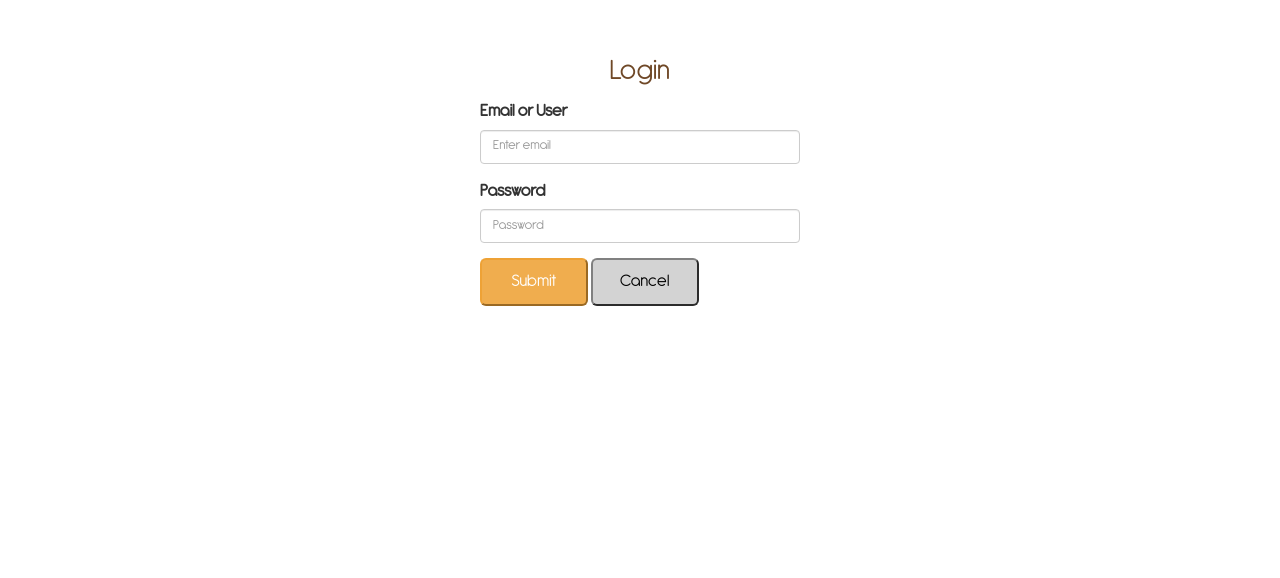
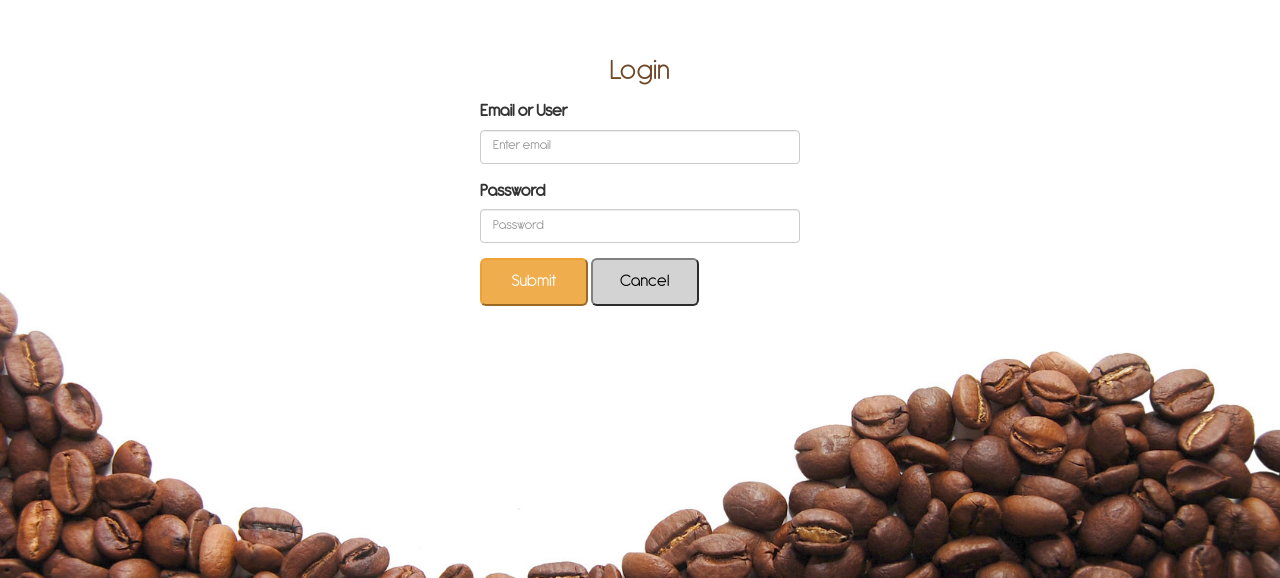
Before and after one commit to FrancescoGradi/VendingMachine, a Django app: page /coffee/1/payment/login in a window 1280 px wide. Shown: the top 578 px of the page. Run offline with Django 3.2, Linux system fonts and the light colour scheme; some libraries are stand-ins or nearby versions.

Commit message:
Modificato sfondo

```diff
--- a/coffee/static/coffee/css/custom.css
+++ b/coffee/static/coffee/css/custom.css
@@ -179,7 +179,7 @@ a:hover {
         background-repeat: no-repeat;
         font-family: Antipasto, Times, Serif;
         font-size: large;
-        background-image: url("../image/sfondo1.jpg");
+        background-image: url("../image/background_desktop.jpg");
     }
 }
 
@@ -246,11 +246,11 @@ h2 {
 }
 
 #loginBody {
-    background: white;
+    background-image: url("../image/background_desktop.jpg");
 }
 
 #erogationBody {
-    background: white;
+    background-image: url("../image/background_desktop.jpg");
 }
 
 #number {
```
Also changed, not shown: coffee/static/coffee/image/background_desktop.jpg (added), db.sqlite3.
